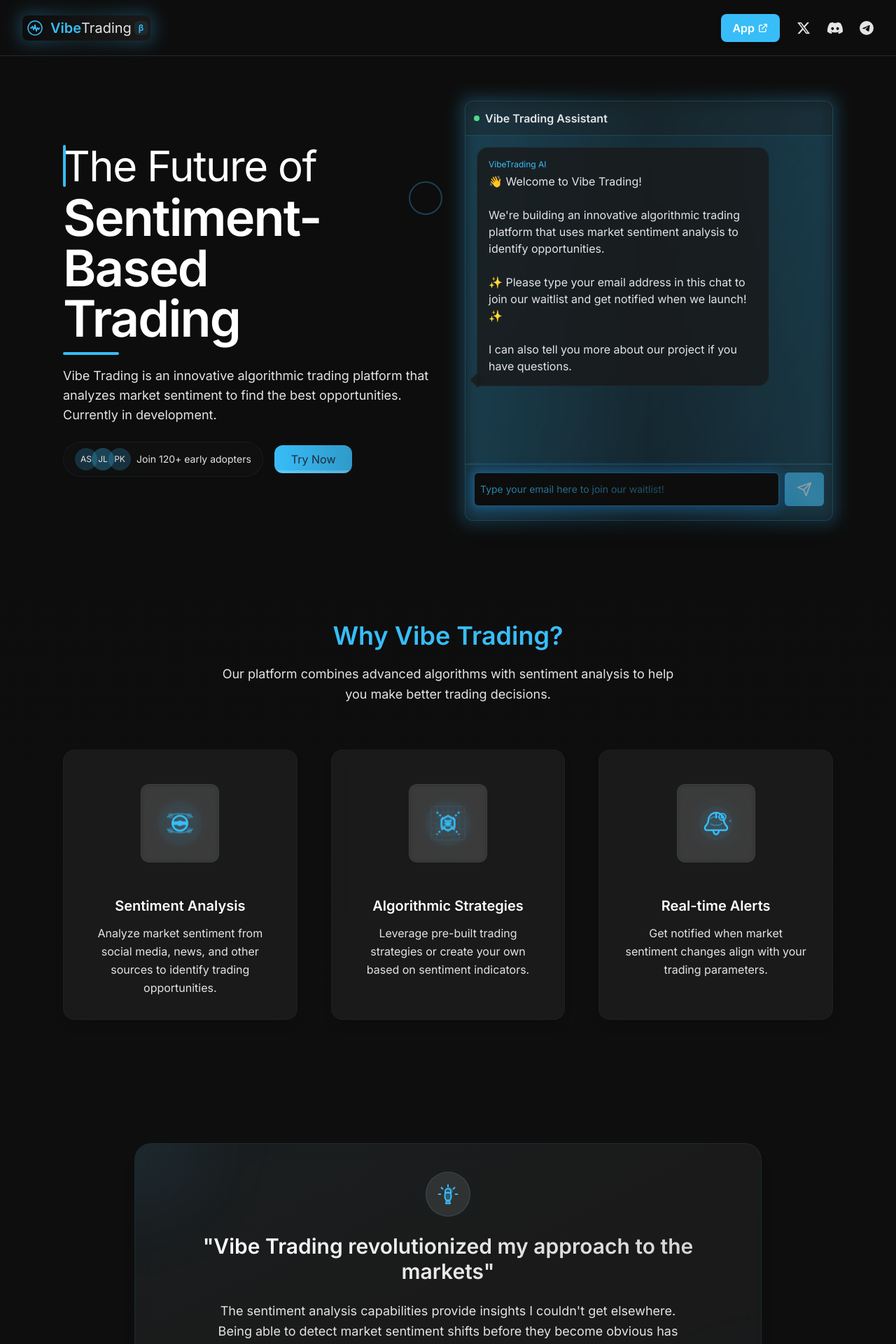
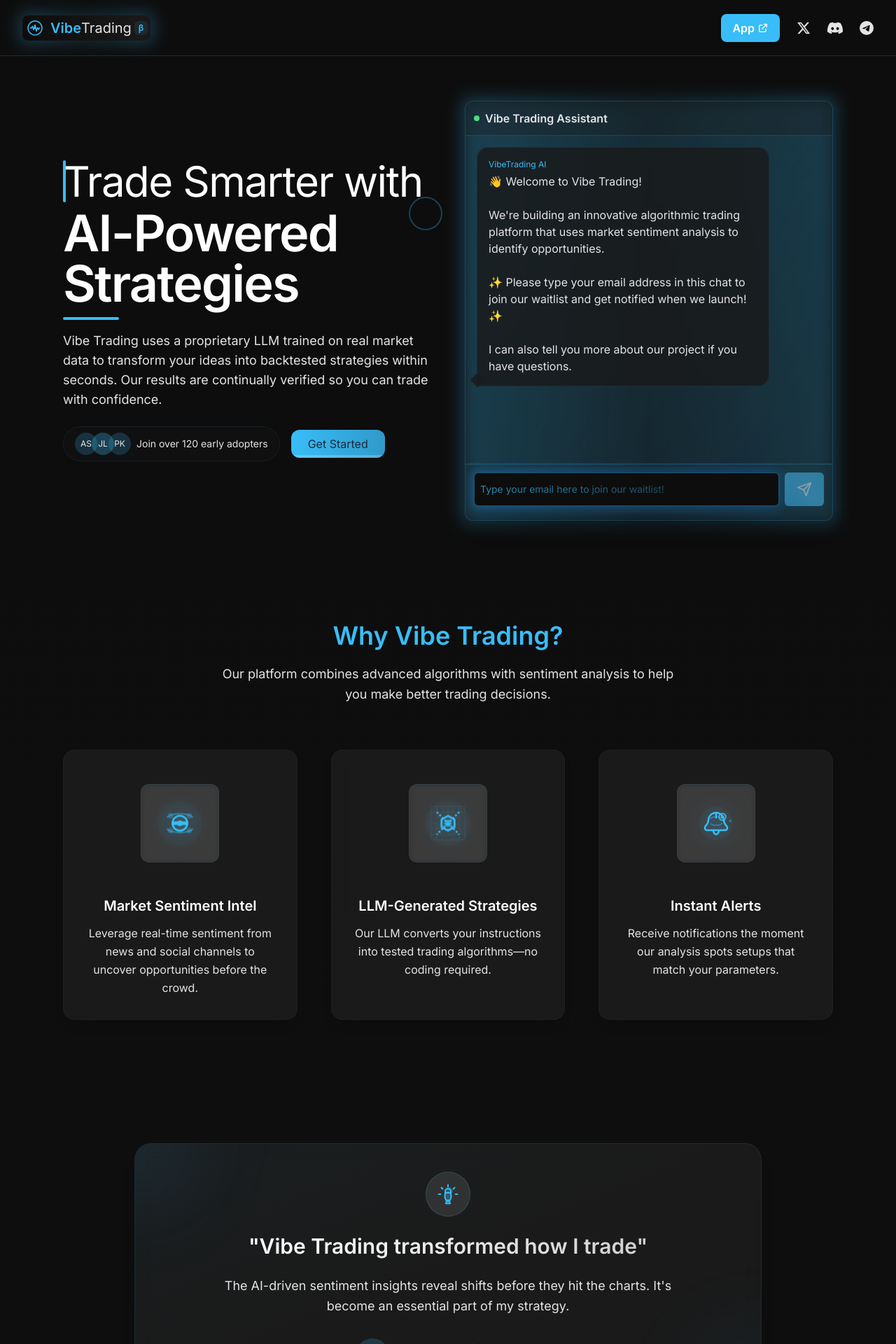
Before and after one commit to netmin/vibetrading, a React (Vite) app in the folder frontend/: page / in a window 1280 px wide. Shown: the top 1920 px of the page at 70% size. Built offline with nearby package versions, Linux system fonts and the light colour scheme.

Commit message:
Refine landing page copy

```diff
--- a/frontend/index.html
+++ b/frontend/index.html
@@ -5,9 +5,9 @@
     <link rel="icon" type="image/svg+xml" href="/vite.svg" />
     <meta name="viewport" content="width=device-width, initial-scale=1.0" />
     <title>Vibe Trading — trade ideas, not interfaces</title>
-    <meta name="description" content="Vibe Trading — trade ideas, not interfaces. Write your idea and our bot will check it against historical data in seconds." />
+    <meta name="description" content="Discover our AI-driven trading platform. Our proprietary LLM turns your ideas into verified strategies within seconds." />
     <meta property="og:title" content="Vibe Trading — trade ideas, not interfaces" />
-    <meta property="og:description" content="Write your idea and our bot will check it against historical data in seconds." />
+    <meta property="og:description" content="Our LLM-powered platform transforms trading ideas into proven strategies in moments." />
     <meta property="og:image" content="/og-image.png" />
     <meta property="og:type" content="website" />
     <!-- Google Fonts - Inter with display=swap -->
--- a/frontend/src/pages/NewLandingPage.tsx
+++ b/frontend/src/pages/NewLandingPage.tsx
@@ -30,7 +30,7 @@
                 {/* Professional typography with precise spacing and visual hierarchy */}
                 <div className="relative">
                   <span className="block text-4xl md:text-5xl lg:text-6xl font-light tracking-tight mb-2 text-white">
-                    The Future of
+                    Trade Smarter with
                   </span>
                   {/* Accent element to draw attention */}
                   <div className="absolute left-0 top-0 h-full w-1 bg-accent rounded-full hidden md:block"></div>
@@ -38,10 +38,10 @@
 
                 <div className="relative">
                   <span className="block text-5xl md:text-6xl lg:text-7xl font-extrabold tracking-tight text-white leading-tight">
-                    Sentiment-Based
+                    AI-Powered
                   </span>
                   <span className="block text-5xl md:text-6xl lg:text-7xl font-extrabold tracking-tight text-white leading-tight">
-                    Trading
+                    Strategies
                   </span>
 
                   {/* Subtle accent line for visual polish */}
@@ -52,7 +52,7 @@
                 </div>
               </h1>
               <p className="text-lg text-text-secondary mb-6">
-                Vibe Trading is an innovative algorithmic trading platform that analyzes market sentiment to find the best opportunities. Currently in development.
+                Vibe Trading uses a proprietary LLM trained on real market data to transform your ideas into backtested strategies within seconds. Our results are continually verified so you can trade with confidence.
               </p>
               <div className="flex flex-col sm:flex-row gap-4 items-center">
                 <div className="bg-card/30 backdrop-blur-sm rounded-full px-4 py-2 border border-accent/10 flex items-center gap-2">
@@ -61,7 +61,7 @@
                     <div className="w-8 h-8 rounded-full bg-accent/30 flex items-center justify-center text-xs">JL</div>
                     <div className="w-8 h-8 rounded-full bg-accent/20 flex items-center justify-center text-xs">PK</div>
                   </div>
-                  <span className="text-sm text-text-secondary">Join 120+ early adopters</span>
+                  <span className="text-sm text-text-secondary">Join over 120 early adopters</span>
                 </div>
                 <a
                   href="https://app.thevibe.trading"
@@ -73,7 +73,7 @@
                   <span className="absolute inset-0 opacity-0 group-hover:opacity-100 bg-gradient-to-br from-accent via-accent/90 to-accent/80 transition-opacity duration-300"></span>
                   <span className="absolute bottom-0 left-0 right-0 h-1 bg-white/20"></span>
                   <span className="relative z-10 flex items-center justify-center text-gray-800 font-medium">
-                    Try Now
+                    Get Started
                   </span>
                   <span className="absolute inset-0 shadow-[0_4px_14px_0px_rgba(0,118,255,0.39)] group-hover:shadow-[0_6px_20px_rgba(0,118,255,0.4)] transition-all duration-300"></span>
                 </a>
@@ -103,8 +103,8 @@
         <div className="grid grid-cols-1 md:grid-cols-2 lg:grid-cols-3 gap-12 max-w-[1100px] mx-auto">
           {[
             {
-              title: "Sentiment Analysis",
-              description: "Analyze market sentiment from social media, news, and other sources to identify trading opportunities.",
+              title: "Market Sentiment Intel",
+              description: "Leverage real-time sentiment from news and social channels to uncover opportunities before the crowd.",
               iconSvg: (
                 <div className="relative flex items-center justify-center">
                   {/* Premium layered sentiment icon with orbital ring and pulse effect */}
@@ -137,8 +137,8 @@
               )
             },
             {
-              title: "Algorithmic Strategies",
-              description: "Leverage pre-built trading strategies or create your own based on sentiment indicators.",
+              title: "LLM-Generated Strategies",
+              description: "Our LLM converts your instructions into tested trading algorithms—no coding required.",
               iconSvg: (
                 <div className="relative flex items-center justify-center">
                   {/* Premium algorithmic strategy icon with animated elements */}
@@ -184,8 +184,8 @@
               )
             },
             {
-              title: "Real-time Alerts",
-              description: "Get notified when market sentiment changes align with your trading parameters.",
+              title: "Instant Alerts",
+              description: "Receive notifications the moment our analysis spots setups that match your parameters.",
               iconSvg: (
                 <div className="relative flex items-center justify-center">
                   {/* Premium real-time alerts icon with animated pulse effects */}
@@ -276,11 +276,11 @@
             </div>
 
             <h3 className="text-2xl md:text-3xl font-bold mb-6 bg-gradient-to-r from-white to-white/80 bg-clip-text text-transparent">
-              "Vibe Trading revolutionized my approach to the markets"
+              "Vibe Trading transformed how I trade"
             </h3>
 
             <p className="text-lg text-text-secondary mb-8 max-w-2xl leading-relaxed">
-              The sentiment analysis capabilities provide insights I couldn't get elsewhere. Being able to detect market sentiment shifts before they become obvious has been invaluable for my trading strategy.
+              The AI-driven sentiment insights reveal shifts before they hit the charts. It's become an essential part of my strategy.
             </p>
 
             <div className="flex items-center">
@@ -306,7 +306,7 @@
                 </span>
               </div>
               <p className="text-text-secondary mb-8 max-w-lg mx-auto">
-                Revolutionizing trading through advanced market sentiment analysis and sophisticated algorithmic strategies.
+                Empowering traders with AI-driven strategies and rigorous performance verification.
               </p>
             </div>
 
```
